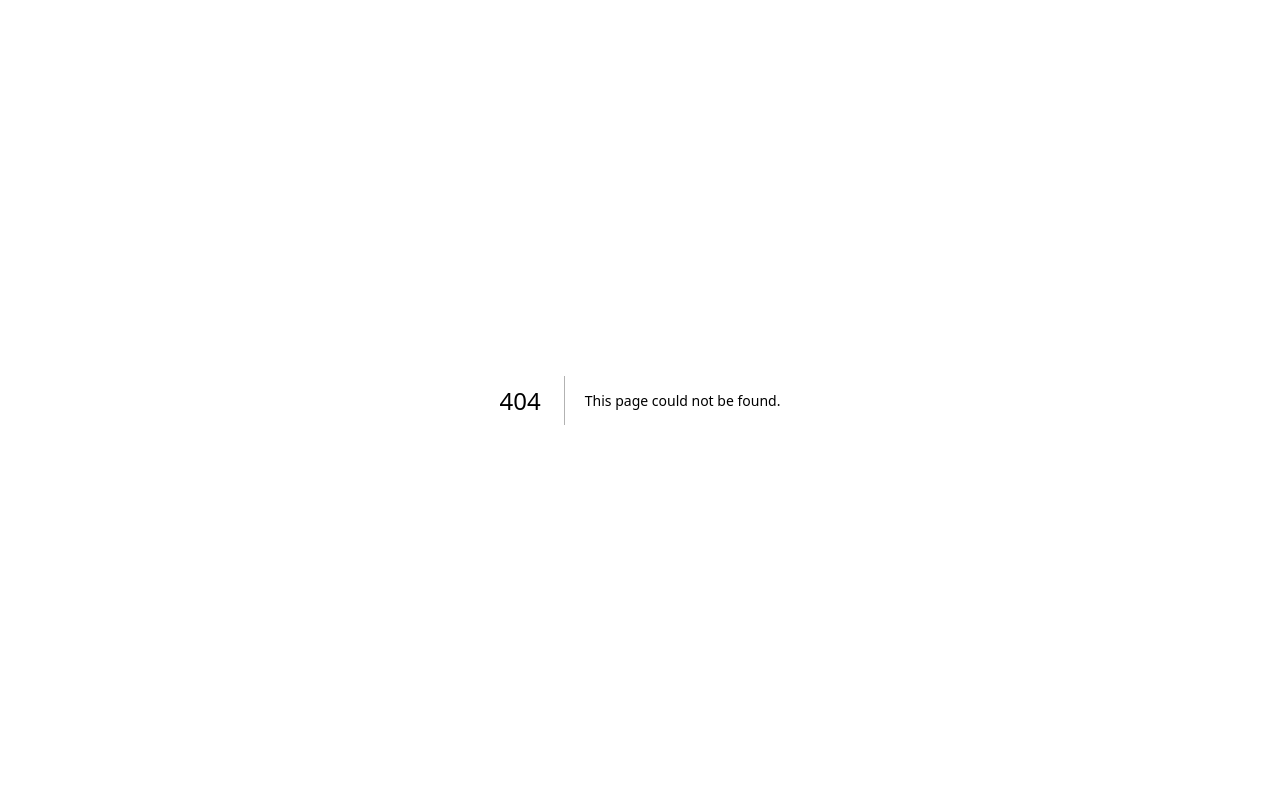
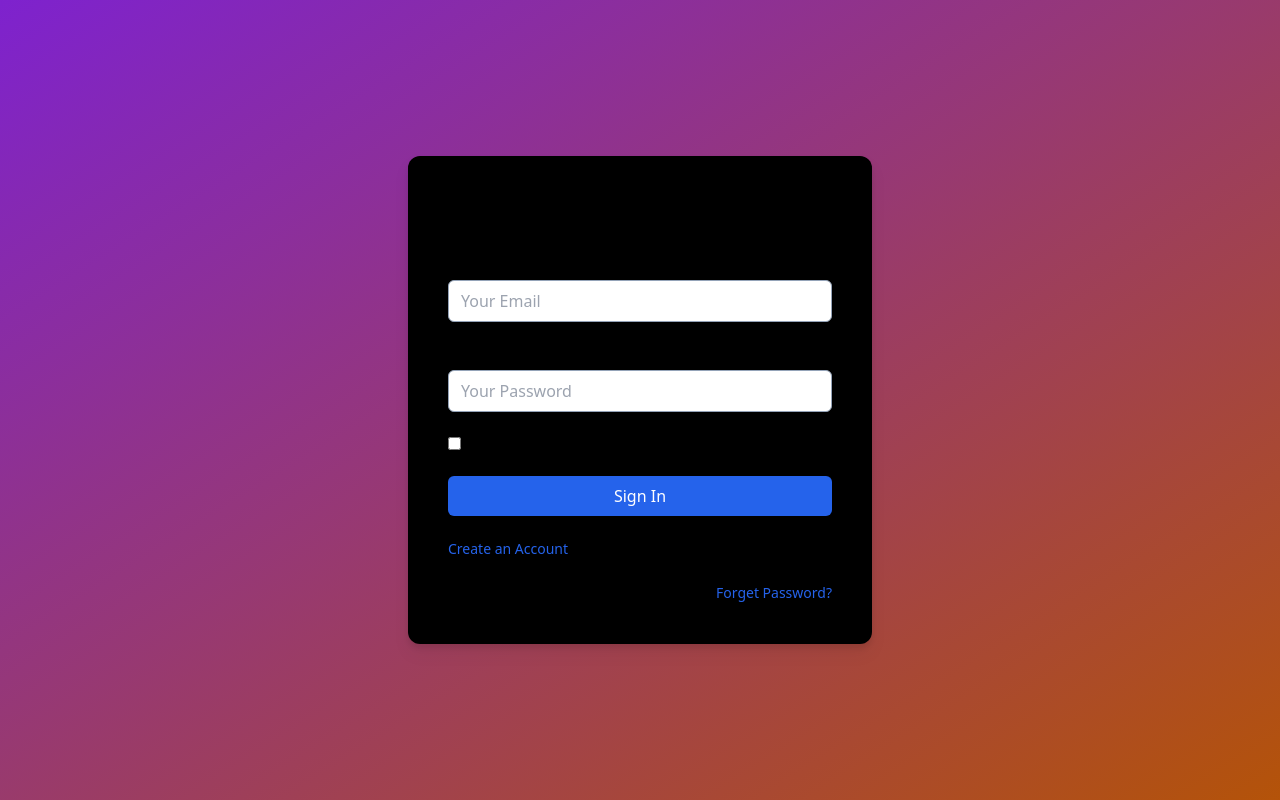
Before and after one commit to GabrielAddai/DoLittle, a Next.js app: page /login in a window 1280 px wide. Before the commit this address had no page. Built offline with nearby package versions, Linux system fonts and the light colour scheme.

Commit message:
project restruct

```diff
--- a/package.json
+++ b/package.json
@@ -18,6 +18,10 @@
     "mongodb": "^5.3.0",
     "next": "13.2.4",
     "react": "18.2.0",
-    "react-dom": "18.2.0"
+    "react-dom": "18.2.0",
+    "react-router-dom": "^6.11.1"
+  },
+  "devDependencies": {
+    "axios": "^1.4.0"
   }
 }
--- /dev/null
+++ b/src/pages/about.js
@@ -0,0 +1,6 @@
+export default function About() {
+
+    return (
+        <h1>The About Page</h1>
+    );
+}
--- a/src/pages/index.js
+++ b/src/pages/index.js
@@ -1,5 +1,6 @@
 import React, { useState } from 'react';
 import App from './app';
+import Homepage from './homepage';
 import axios from "axios";
 
 
@@ -22,9 +23,6 @@ export default function Home() {
   // }
 
   return (
-
-    <div>
-      <App />
-    </div>
+    <App />
   );
 }
--- /dev/null
+++ b/src/pages/login.js
@@ -0,0 +1,69 @@
+import Link from 'next/link';
+import React from 'react';
+import { useState } from 'react';
+import { useRouter } from 'next/router';
+
+
+export default function Login() {
+  const router = useRouter();
+  const [email, setEmail] = useState('');
+  const [password, setPassword] = useState('');
+
+  async function handleSubmit(event){
+    event.preventDefault();
+  }
+  return (
+
+    <div className="w-screen h-screen flex justify-center items-center bg-gradient-to-br from-purple-700 to-amber-700">
+      <form className="p-10 bg-black rounded-xl drop-shadow-lg space-y-5" action="">
+        <h1 className="text-center text-3xl">DoLittle, Inc.</h1>
+        <div className="flex flex-col space-y-2">
+          <label className="text-sm font-light" htmlFor="email"> Email:</label>
+          <input
+            className="w-96 px-3 py-2 rounded-md border border-slate-400"
+            type="email" placeholder="Your Email" name="email" id="email"
+          />
+        </div>
+
+        <div className="flex flex-col space-y-2">
+          <label className="text-sm font-light" htmlFor="password">
+            Password
+          </label>
+          <input
+            className="w-96 px-3 py-2 rounded-md border border-slate-400"
+            type="password"
+            placeholder="Your Password"
+            name="password"
+            id="password"
+          />
+        </div>
+
+        <div>
+          <input type="checkbox" name="remember" id="remember" />
+          <label className="text-sm font-light" htmlFor="remember">
+            Remember me
+          </label>
+        </div>
+
+        <button className="w-full px-10 py-2 bg-blue-600 text-white rounded-md hover:bg-blue-500 hover:drop-shadow-md duration-300 ease-in"
+          type="submit">
+              Sign In
+        </button>
+
+        <p className="text-left">
+          <span className="text-blue-600 text-sm font-light hover:underline">
+            {/* should redirect to registration.js page */}
+            <Link href = "../registration">Create an Account</Link>
+              {/* Create an Account */}
+          </span>
+        </p>
+
+        <p className="text-right">
+          <a className="text-blue-600 text-sm font-light hover:underline" href="...">
+            Forget Password?
+          </a>
+        </p>
+      </form>
+    </div>
+  );
+}
```
Also changed, not shown: src/pages/app.js (+5 -27 lines), src/pages/homepage.js (added, +9 -0 lines), src/app/about/page.js (added), src/components/HomePageForm.js (renamed from components/HomePageForm.js), src/components/LoginForm.js (renamed from components/LoginForm.js), src/components/RegistrationForm.js (renamed from components/RegistrationForm.js), src/components/SearchBar.js (renamed from components/SearchBar.js), src/components/[id].js (renamed from components/[id].js), 1 other file (tests, documents, lock files or other folders).
